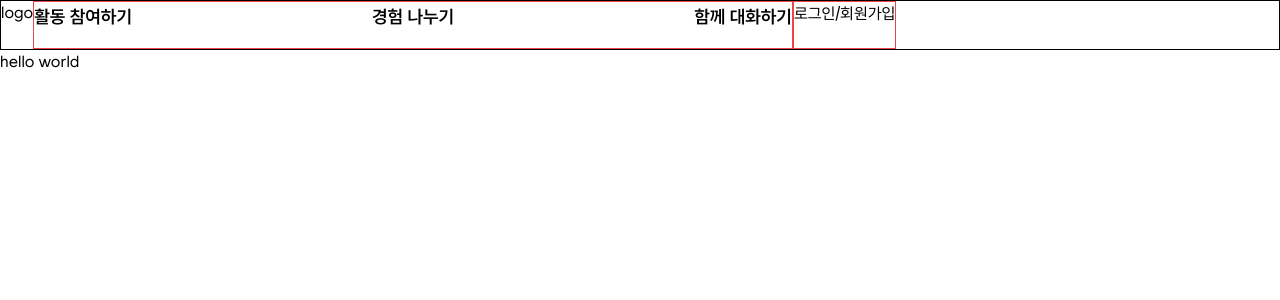
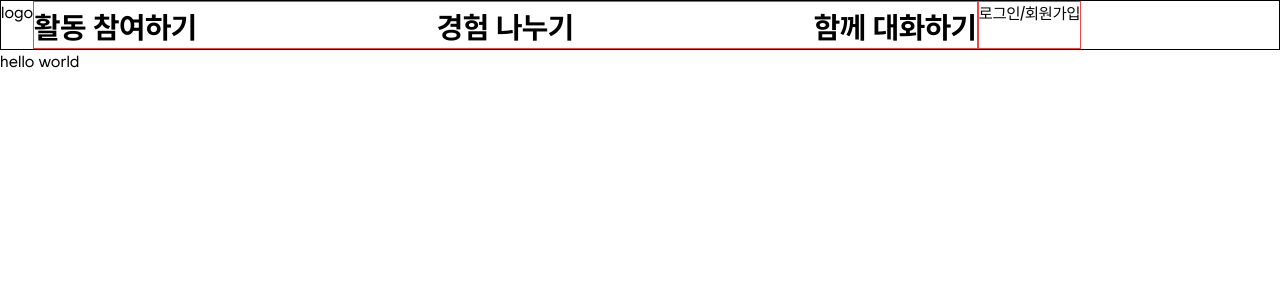
Before and after one commit to Kusitms-29th-Meetup-TeamE/Frontend, a Next.js app: page / in a window 1280 px wide. Shown: the top 300 px of the page. Built offline with nearby package versions, Linux system fonts and the light colour scheme.

Commit message:
💄 Style(#7): modified changed design-system

```diff
--- a/tailwind.config.ts
+++ b/tailwind.config.ts
@@ -45,51 +45,74 @@ const config: Config = {
         'gray-09': '#373c40',
         'gray-10': '#303539',
         'gray-11': '#272b30',
+        'gray-chip': '#e1e8ef',
 
         // error color
         'error-main': '#FF465C',
       },
       fontSize: {
         h1: [
+          '3.75rem', // 60px
+          {
+            fontWeight: 'bold',
+            lineHeight: '50px',
+            letterSpacing: '0%',
+          },
+        ],
+        h2: [
           '1.875rem', // 30px
           {
             fontWeight: 'bold',
             lineHeight: '50px',
+            letterSpacing: '2%',
           },
         ],
-        h2: [
+        h3: [
           '1.125rem', //18px
           {
             fontWeight: '600',
             lineHeight: '30px',
+            letterSpacing: '2%',
           },
         ],
-        h3: [
+        h4: [
           '1.125rem', // 18px
           {
             fontWeight: '400',
             lineHeight: '28px',
+            letterSpacing: '2%',
           },
         ],
-        h4: [
+        h5: [
           '1rem', // 16px
           {
             fontWeight: '500',
             lineHeight: '26px',
+            letterSpacing: '2%',
           },
         ],
         body1: [
+          '1.5rem', // 24px
+          {
+            fontWeight: '700',
+            lineHeight: '30px',
+            letterSpacing: '2%',
+          },
+        ],
+        body2: [
           '1.125rem', // 18px
           {
             fontWeight: '600',
             lineHeight: '30px',
+            letterSpacing: '2%',
           },
         ],
-        body2: [
+        body3: [
           '1rem', // 16px
           {
             fontWeight: '500',
             lineHeight: '26px',
+            letterSpacing: '2%',
           },
         ],
         'chip-bold': [
@@ -97,6 +120,7 @@ const config: Config = {
           {
             fontWeight: 'bold',
             lineHeight: '20px',
+            letterSpacing: '2%',
           },
         ],
         'chip-medium': [
@@ -104,6 +128,7 @@ const config: Config = {
           {
             fontWeight: '500',
             lineHeight: '20px',
+            letterSpacing: '2%',
           },
         ],
         'footer-bold': [
@@ -111,6 +136,7 @@ const config: Config = {
           {
             fontWeight: 'bold',
             lineHeight: '26px',
+            letterSpacing: '2%',
           },
         ],
         'footer-medium': [
@@ -118,6 +144,7 @@ const config: Config = {
           {
             fontWeight: '500',
             lineHeight: '26px',
+            letterSpacing: '2%',
           },
         ],
         'footer-regular': [
@@ -125,6 +152,7 @@ const config: Config = {
           {
             fontWeight: '400',
             lineHeight: '18px',
+            letterSpacing: '2%',
           },
         ],
       },
```
